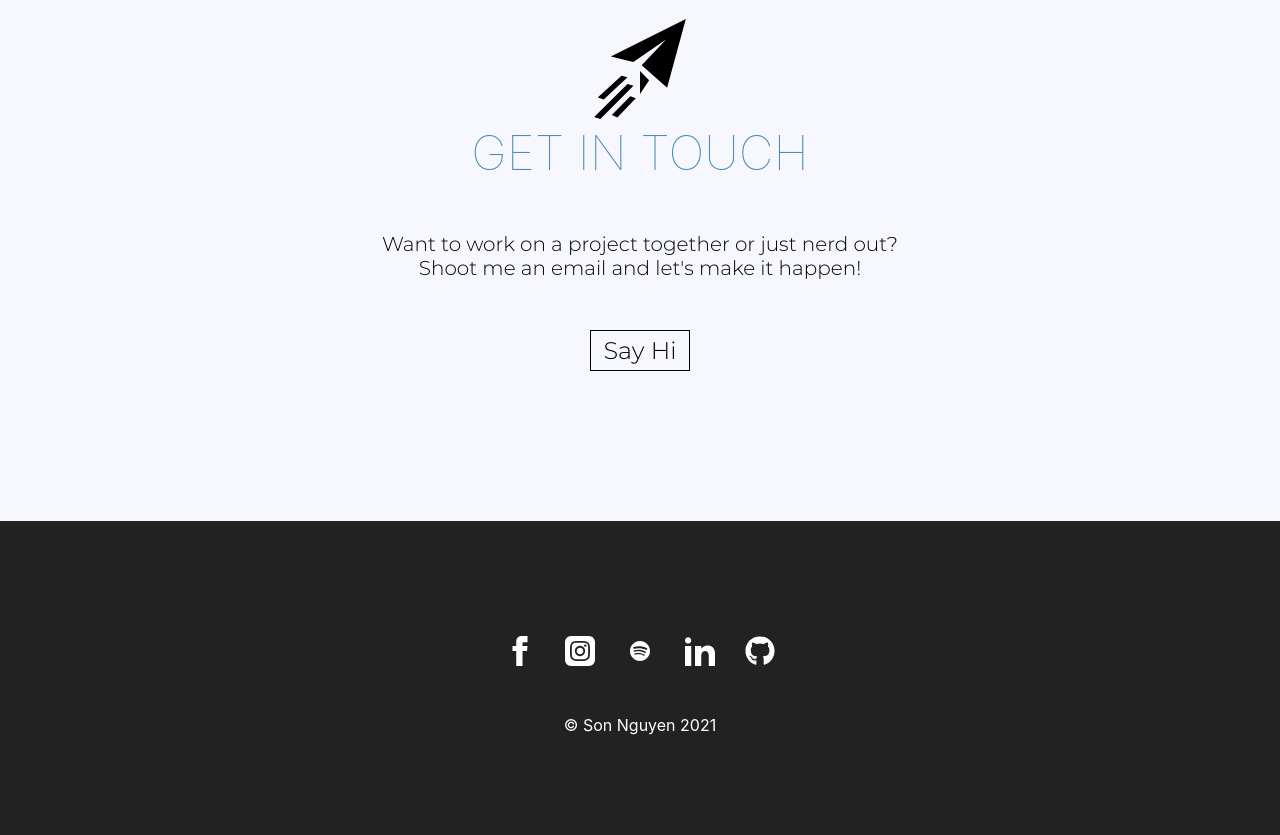
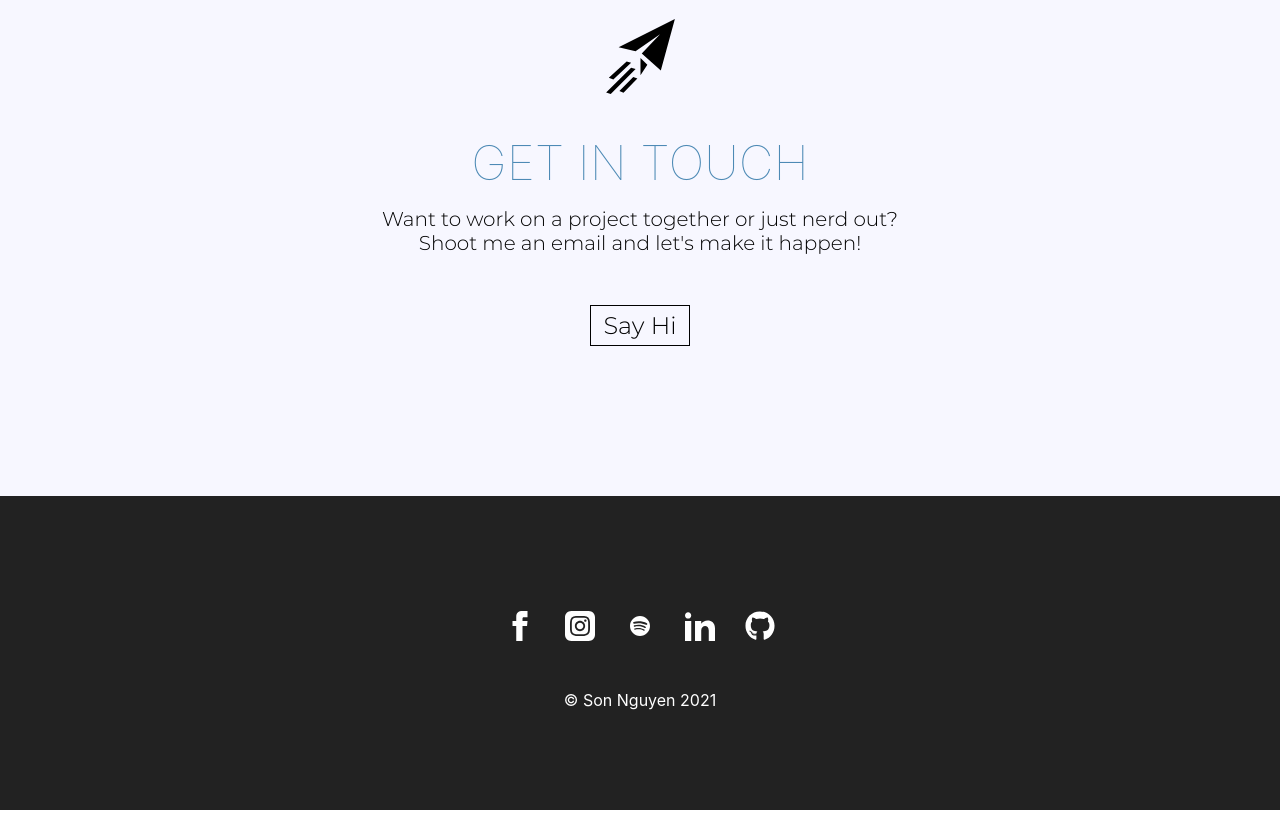
Before and after one commit to sotrnguy92/portfolio, a React (Create React App) app: page / in a window 1280 px wide. Shown: the part 2820-3655 px from the top of the page. After the commit the page ends 3630 px from the top, so only its background shows below. Built offline with nearby package versions, Linux system fonts and the light colour scheme.

Commit message:
reducing size of contact arrow

```diff
--- a/src/components/Contact/Contact.css
+++ b/src/components/Contact/Contact.css
@@ -2,14 +2,15 @@
     font-family: "Montserrat";
     src: url("../../fonts/Montserrat-Light.ttf");
 }
+
 .contact-container{
     background-color: rgba(247,247,255, 1);
     padding: 150px 0;
 }
 
-.contact-container h1{
+.get-in-touch{
     color: #4D8AB5;
-    margin-bottom: 50px;
+    margin: 35px 0 15px;
 }
 
 .contact-body{
@@ -26,6 +27,7 @@
     font-weight:100;
     padding: 5px 0;
     border: 1px solid;
+    user-select: none;
 }
 
 .contact-button:hover{
--- a/src/components/Contact/Contact.js
+++ b/src/components/Contact/Contact.js
@@ -6,7 +6,7 @@ export const Contact = () => {
 
         <div className="contact-container contact">
             <PaperPlaneSvg/>
-            <h1>GET IN TOUCH</h1>
+            <h1 className='get-in-touch'>GET IN TOUCH</h1>
             <div className='contact-body'>
             Want to work on a project together or just nerd out? <br/> Shoot me an email and let's make it happen!
             </div>
--- a/src/icons/SvgIcons.js
+++ b/src/icons/SvgIcons.js
@@ -137,7 +137,7 @@ export const PostmanSvg = () => {
 }
 
 export const PaperPlaneSvg = () => {
-    return <svg xmlns="http://www.w3.org/2000/svg" width="100" height="100" viewBox="0 0 24 24"><path d="M23 0l-4.5 16.5-6.097-5.43 5.852-6.175-7.844 5.421-5.411-1.316 18-9zm-11 12.501v5.499l2.193-3.323-2.193-2.176zm-8.698 6.825l-1.439-.507 5.701-5.215 1.436.396-5.698 5.326zm3.262 4.287l-1.323-.565 4.439-4.503 1.32.455-4.436 4.613zm-4.083.387l-1.481-.507 8-7.89 1.437.397-7.956 8z"/></svg>
+    return <svg xmlns="http://www.w3.org/2000/svg" width="75" height="75" viewBox="0 0 24 24"><path d="M23 0l-4.5 16.5-6.097-5.43 5.852-6.175-7.844 5.421-5.411-1.316 18-9zm-11 12.501v5.499l2.193-3.323-2.193-2.176zm-8.698 6.825l-1.439-.507 5.701-5.215 1.436.396-5.698 5.326zm3.262 4.287l-1.323-.565 4.439-4.503 1.32.455-4.436 4.613zm-4.083.387l-1.481-.507 8-7.89 1.437.397-7.956 8z"/></svg>
 }
 
 export const FacebookSvg = () => {
```
